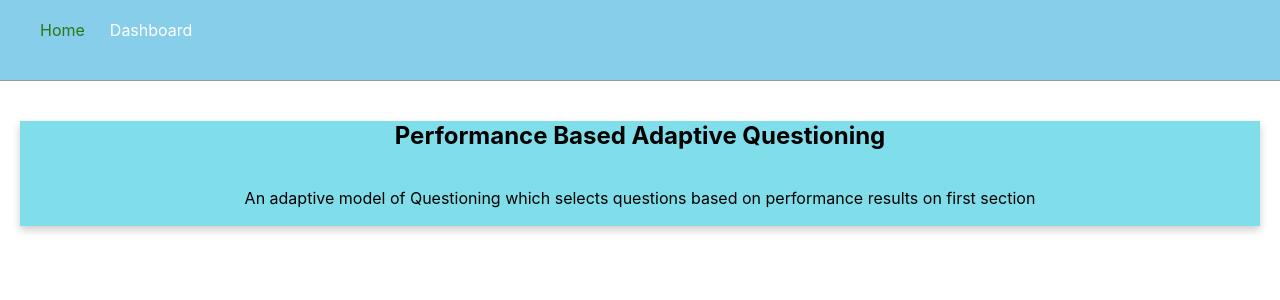
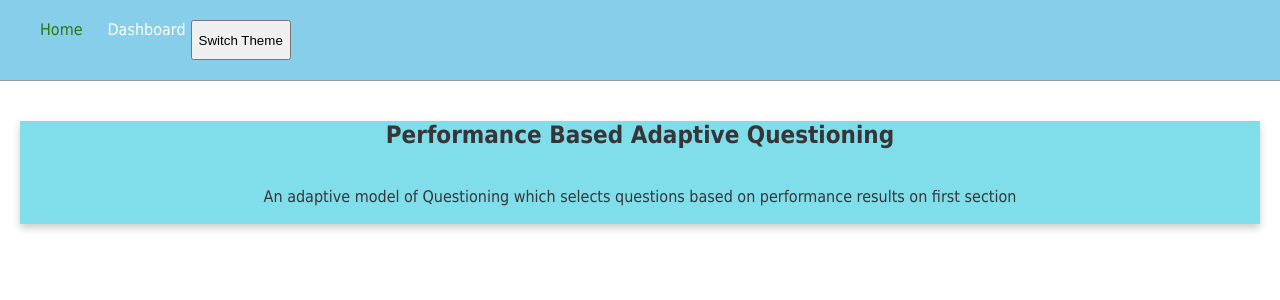
Before and after one commit to adityam945/web-mini-adaptive-question, a React (Create React App) app: page / in a window 1280 px wide. Shown: the top 300 px of the page. Built offline with nearby package versions, Linux system fonts and the light colour scheme.

Commit message:
themes added

```diff
--- a/package.json
+++ b/package.json
@@ -12,6 +12,7 @@
     "react-dom": "^17.0.1",
     "react-router-dom": "^5.2.0",
     "react-scripts": "4.0.0",
+    "styled-components": "^5.2.1",
     "web-vitals": "^0.2.4"
   },
   "scripts": {
--- a/src/App.js
+++ b/src/App.js
@@ -5,14 +5,25 @@
 import Login from "./Login/Login";
 import Dashboard from "./Dashboard/Dashboard";
 import Home from "./Home/Home";
-
+import FormControlLabel from "@material-ui/core/FormControlLabel";
 import PrivateRoute from "./Utils/PrivateRoute";
 import PublicRoute from "./Utils/PublicRoute";
 import { getToken, removeUserSession, setUserSession } from "./Utils/Common";
 import Quiz from "./Quiz/Quiz";
-
+import { Button } from "@material-ui/core";
+//
+//theme imports
+import { ThemeProvider } from "styled-components";
+import { GlobalStyles } from "./Themes/globalStyles";
+import { lightTheme, darkTheme } from "./Themes/Themes";
+//
+//
 function App() {
   const [authLoading, setAuthLoading] = useState(true);
+  const [theme, setTheme] = useState("light");
+  const themeToggler = () => {
+    theme === "light" ? setTheme("dark") : setTheme("light");
+  };
 
   useEffect(() => {
     const token = getToken();
@@ -39,6 +50,9 @@
   }
 
   return (
+    <ThemeProvider theme={theme === "light" ? lightTheme : darkTheme}>
+      <>
+        <GlobalStyles />
         <div className="App">
           <BrowserRouter>
             <div>
@@ -50,6 +64,8 @@
                 <NavLink activeClassName="active" to="/dashboard">
                   Dashboard
                 </NavLink>
+                <div />
+                <button onClick={themeToggler}>Switch Theme</button>
               </div>
               <div className="content">
                 <Switch>
@@ -62,6 +78,8 @@
             </div>
           </BrowserRouter>
         </div>
+      </>
+    </ThemeProvider>
   );
 }
 
--- a/src/Quiz/Quiz.js
+++ b/src/Quiz/Quiz.js
@@ -160,6 +160,7 @@
       ],
     },
   ];
+
   const [currentQuestion, setCurrentQuestion] = useState(0);
   const [showScore, setShowScore] = useState(false);
   const [score, setScore] = useState(0);
--- /dev/null
+++ b/src/Themes/Themes.js
@@ -0,0 +1,12 @@
+export const lightTheme = {
+  body: "#FFF",
+  text: "#363537",
+  toggleBorder: "#FFF",
+  background: "#363537",
+};
+export const darkTheme = {
+  body: "#363537",
+  text: "#FAFAFA",
+  toggleBorder: "#6B8096",
+  background: "#999",
+};
--- /dev/null
+++ b/src/Themes/globalStyles.js
@@ -0,0 +1,9 @@
+import { createGlobalStyle } from "styled-components";
+export const GlobalStyles = createGlobalStyle`
+  body {
+    background: ${({ theme }) => theme.body};
+    color: ${({ theme }) => theme.text};
+    font-family: Tahoma, Helvetica, Arial, Roboto, sans-serif;
+    transition: all 0.50s linear;
+  }
+  `;
```
Also changed, not shown: 2 other files (tests, documents, lock files or other folders). Lines whose indentation alone changed are shown as unchanged.
